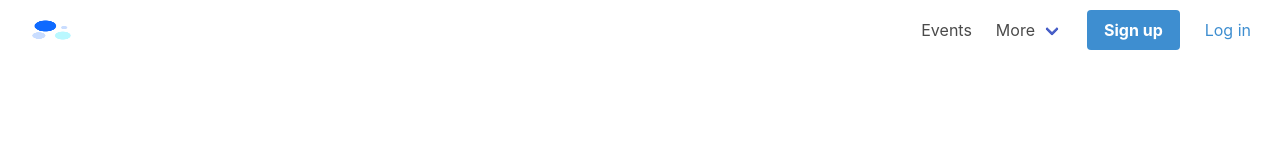
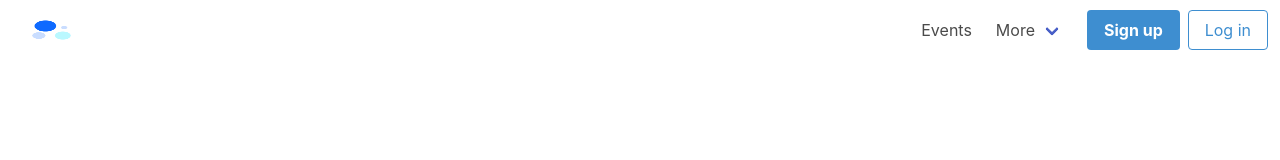
Before and after one commit to wendycodeworks/tavata, a React (Create React App) app: page / in a window 1280 px wide. Shown: the top 160 px of the page. Built offline with nearby package versions, Linux system fonts and the light colour scheme.

Commit message:
create border for login button

```diff
--- a/src/pages/components/NavBar.js
+++ b/src/pages/components/NavBar.js
@@ -58,7 +58,7 @@ class NavBar extends Component {
                         <a class="button is-info">
                             <strong>Sign up</strong>
                         </a>
-                        <div class="button is-info is-inverted">
+                        <div class="button is-info is-outlined">
                             Log in
                         </div>
                         </div>
```
